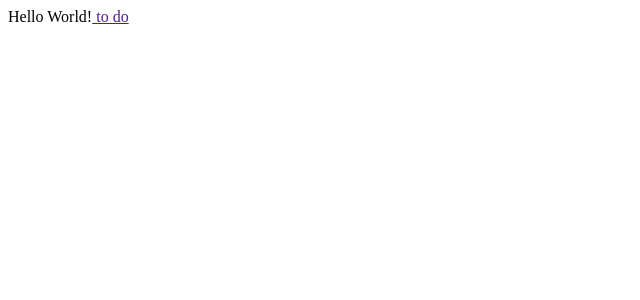
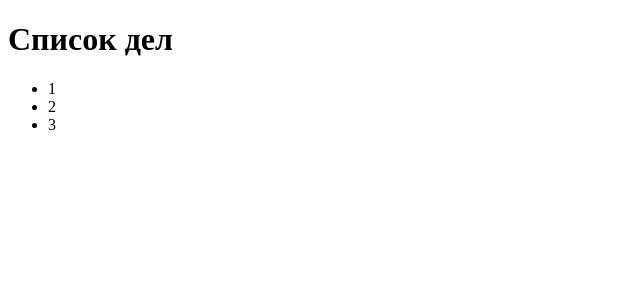
Before and after one commit to WebHeroSchool/React-td, a React (Create React App) app: page / in a window 1280 px wide. Shown: the top 300 px of the page, without its empty margins (0-640 px from the left). Built offline with nearby package versions, Linux system fonts and the light colour scheme.

Commit message:
урок 17 React-компонент

```diff
--- a/src/App.js
+++ b/src/App.js
@@ -1,8 +1,14 @@
 import React from 'react';
 
-const element = (<div>
-  Hello World!
-   <a href =""> to do</a>
+const ItemList = () => (<ul>
+  <li>1</li>
+  <li>2</li>
+  <li>3</li>
+</ul>);
+
+const App = () => (<div>
+  <h1>Список дел</h1>
+  <ItemList />
 </div>);
 
-export { element };
+export default App;
--- a/src/index.js
+++ b/src/index.js
@@ -1,5 +1,5 @@
 import React from 'react';
 import ReactDOM from 'react-dom';
-import { element } from './App';
+import App from './App';
 
-ReactDOM.render( element, document.getElementById('root'));
+ReactDOM.render( <App />, document.getElementById('root'));
```
Also changed, not shown: 1 other file (tests, documents, lock files or other folders).
